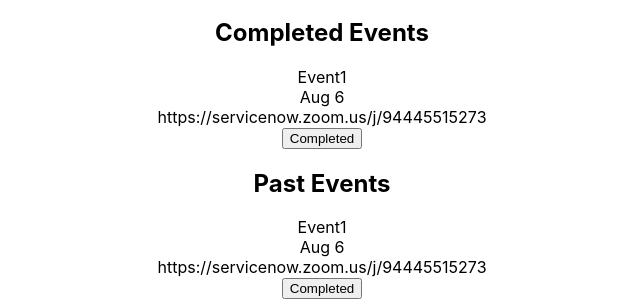
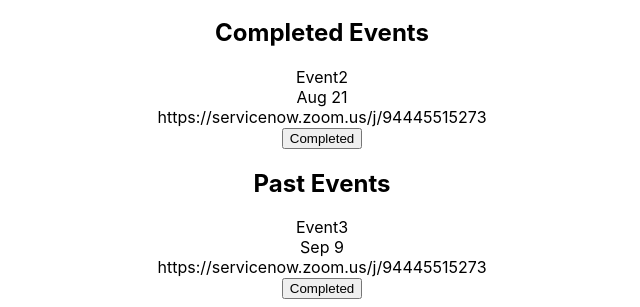
Before and after one commit to nikhilt99/ServiceNow-Intern-Hackathon, a React (Create React App) app: page / in a window 1280 px wide. Shown: the part 215-522 px from the top of the page, without its empty margins (318-958 px from the left). Built offline with nearby package versions, Linux system fonts and the light colour scheme.

Commit message:
event cycling

```diff
--- a/src/App.js
+++ b/src/App.js
@@ -14,11 +14,11 @@ const App = () => {
       </section>
       <section className="completed-events">
         <h2> Completed Events</h2>
-        <Event event={events[0]}/>
+        <Event event={events[1]}/>
       </section>
       <section className="past-events">
         <h2> Past Events</h2>
-        <Event event={events[0]}/>
+        <Event event={events[2]}/>
       </section>
     </div>
   );
```
